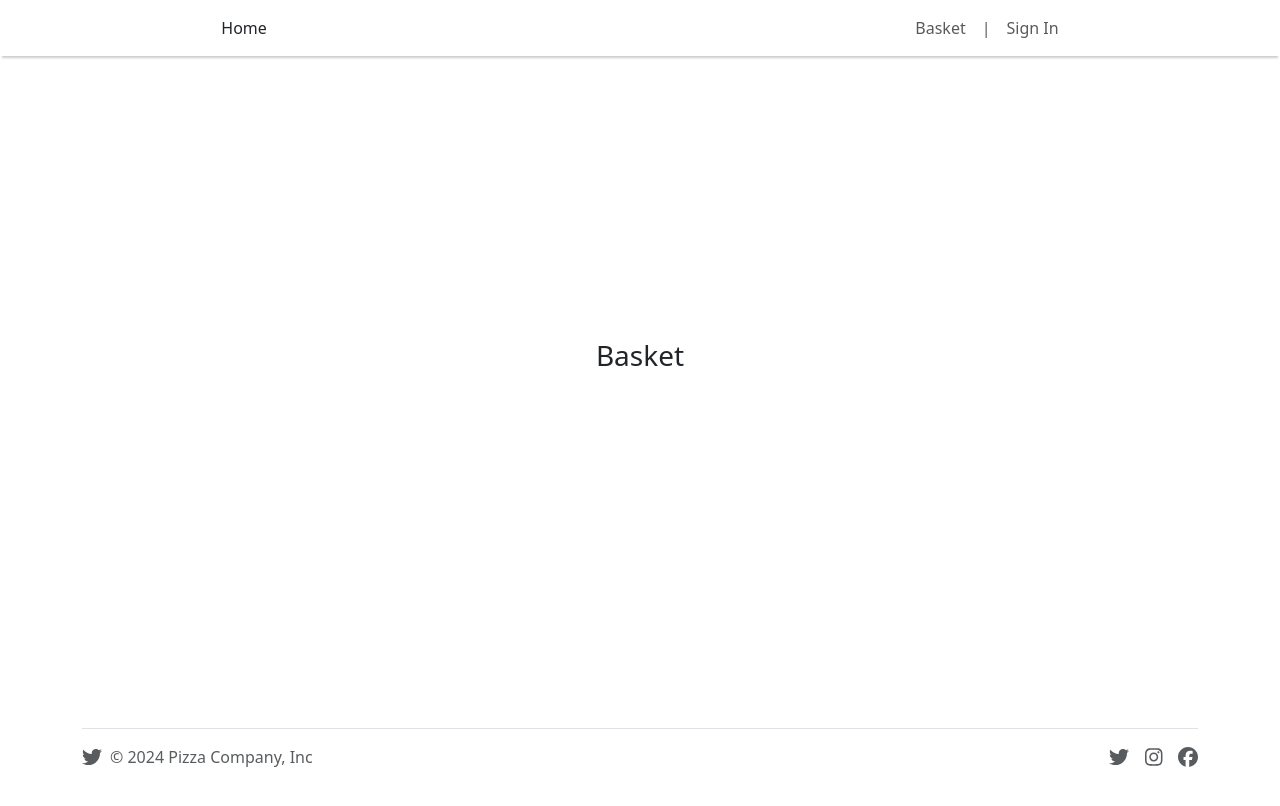
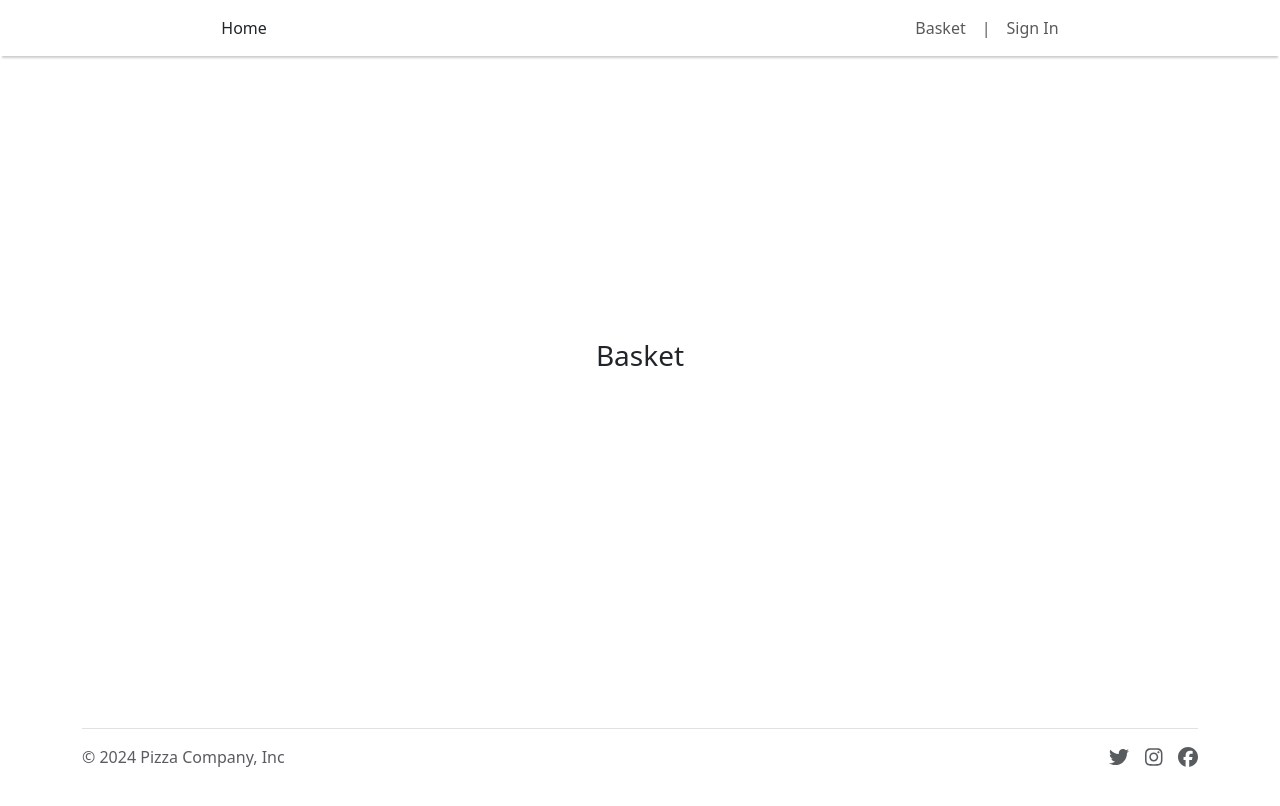
Before and after one commit to AdonisAlgos/pizza-ordering-system, a React (Create React App) app in the folder pizza-ordering-app/: page /basket in a window 1280 px wide. Shown: the top 806 px of the page. Built offline with nearby package versions, Linux system fonts and the light colour scheme.

Commit message:
addressed build issues

```diff
--- a/pizza-ordering-app/src/components/Footer.component.js
+++ b/pizza-ordering-app/src/components/Footer.component.js
@@ -11,14 +11,6 @@ const FooterComponent = () => {
     <div className="container">
       <footer className="d-flex flex-wrap justify-content-between align-items-center py-3 my-4 border-top">
         <div className="col-md-4 d-flex align-items-center">
-          <a
-            className="mb-3 me-2 mb-md-0 text-muted text-decoration-none lh-1"
-            href="/" // Assuming you might want a link here to the home page or elsewhere
-          >
-            {/* Placeholder if you want to include an icon or logo */}
-            <FontAwesomeIcon icon={faTwitter} size="lg" />{" "}
-            {/* Example: Twitter icon used as logo */}
-          </a>
           <span className="mb-3 mb-md-0 text-muted">
             © 2024 Pizza Company, Inc
           </span>
@@ -26,17 +18,17 @@ const FooterComponent = () => {
 
         <ul className="nav col-md-4 justify-content-end list-unstyled d-flex">
           <li className="ms-3">
-            <a className="text-muted" href="#">
+            <a className="text-muted">
               <FontAwesomeIcon icon={faTwitter} size="lg" />
             </a>
           </li>
           <li className="ms-3">
-            <a className="text-muted" href="#">
+            <a className="text-muted">
               <FontAwesomeIcon icon={faInstagram} size="lg" />
             </a>
           </li>
           <li className="ms-3">
-            <a className="text-muted" href="#">
+            <a className="text-muted">
               <FontAwesomeIcon icon={faFacebook} size="lg" />
             </a>
           </li>
--- a/pizza-ordering-app/src/contexts/Basket.context.js
+++ b/pizza-ordering-app/src/contexts/Basket.context.js
@@ -1,4 +1,4 @@
-import React, { createContext, useContext, useState, useEffect } from "react";
+import React, { createContext, useContext, useState } from "react";
 
 const CartContext = createContext();
 
```
